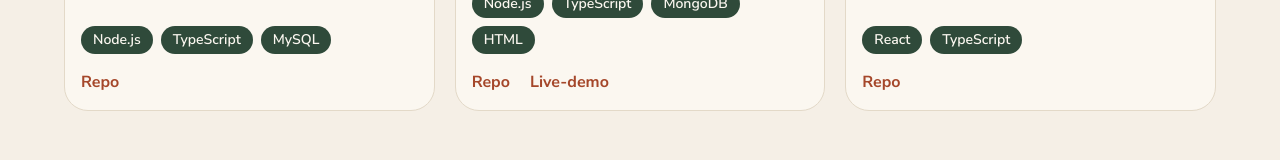
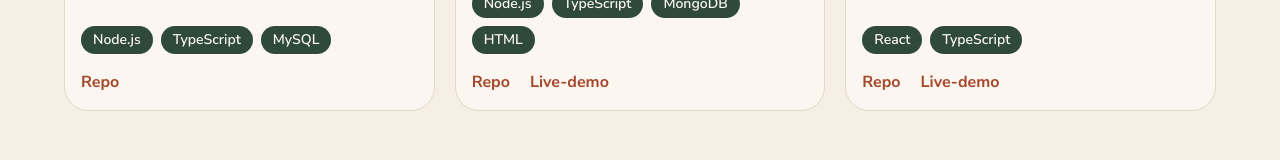
Before and after one commit to isabelletherese/portfolio, a React (Vite) app in the folder portfolio/: page / in a window 1280 px wide. Shown: the part 2352-2512 px from the top of the page. Built offline with nearby package versions, Linux system fonts and the light colour scheme.

Commit message:
feat: add live demo link to portfolio project

```diff
--- a/portfolio/src/data/projects.ts
+++ b/portfolio/src/data/projects.ts
@@ -73,6 +73,6 @@ export const projects: Project[] = [
     image: 'https://placehold.net/600x400.png',
     tags: ['React', 'TypeScript'],
     repoUrl: 'https://github.com/isabelletherese/portfolio',
-    demoUrl: null,
+    demoUrl: 'https://portfolio-sooty-delta-6mnow2llez.vercel.app/',
   },
 ]
```
